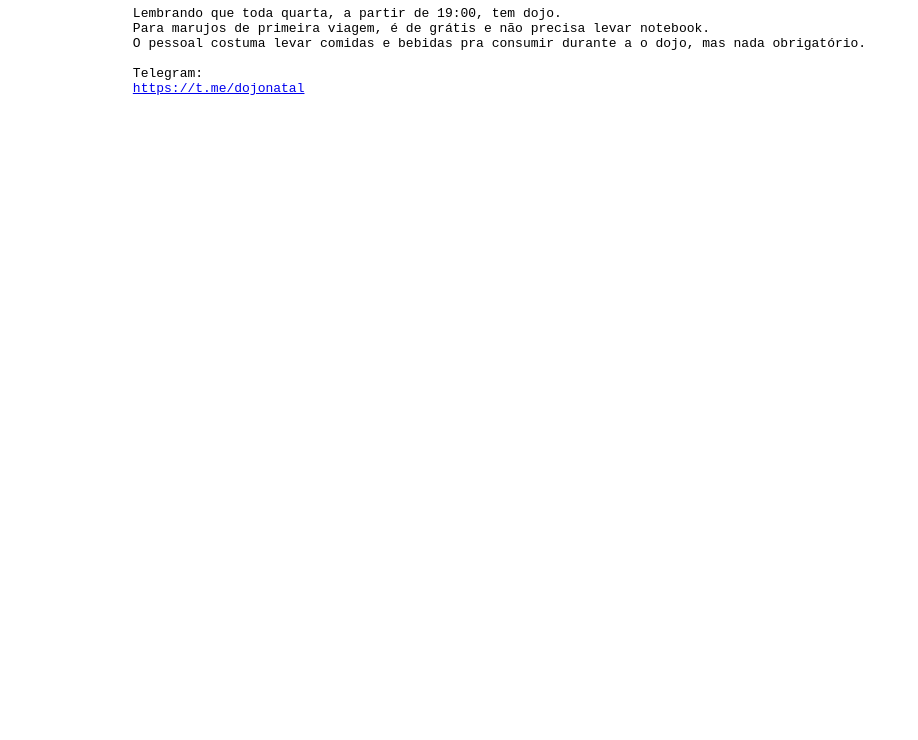
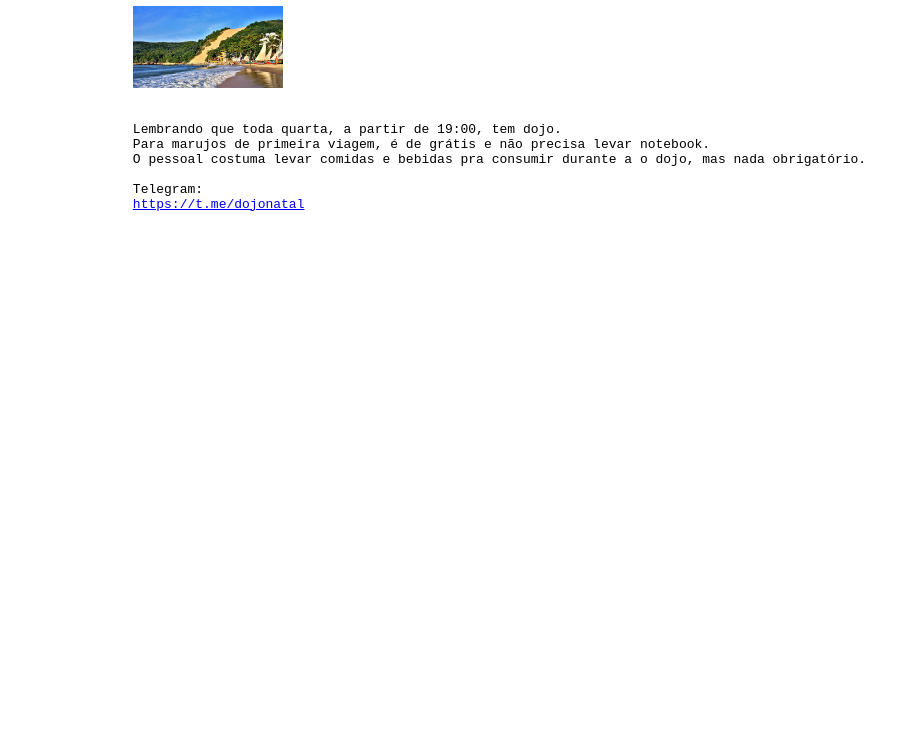
Before and after one commit to dojo-natal/dojo-natal-blog, a plain HTML site: page index.html in a window 1280 px wide. Shown: the part 60-800 px from the top of the page, without its empty margins (0-918 px from the left). Drawn offline with Linux system fonts and the light colour scheme.

Commit message:
wip final

```diff
--- a/index.html
+++ b/index.html
@@ -8,11 +8,16 @@
 			white-space: pre;
 			margin: 1em 0px;
 		}
+		img {
+			width: 150px;
+		}
   </style>
 </head>
 <body>
 	<h1>DojoNatal</h1>
 	<pre>
+		<img src="./morro.png">
+		<br>
 		Lembrando que toda quarta, a partir de 19:00, tem dojo.
 		Para marujos de primeira viagem, é de grátis e não precisa levar notebook.
 		O pessoal costuma levar comidas e bebidas pra consumir durante a o dojo, mas nada obrigatório.
```
Also changed, not shown: morro.png (added).
